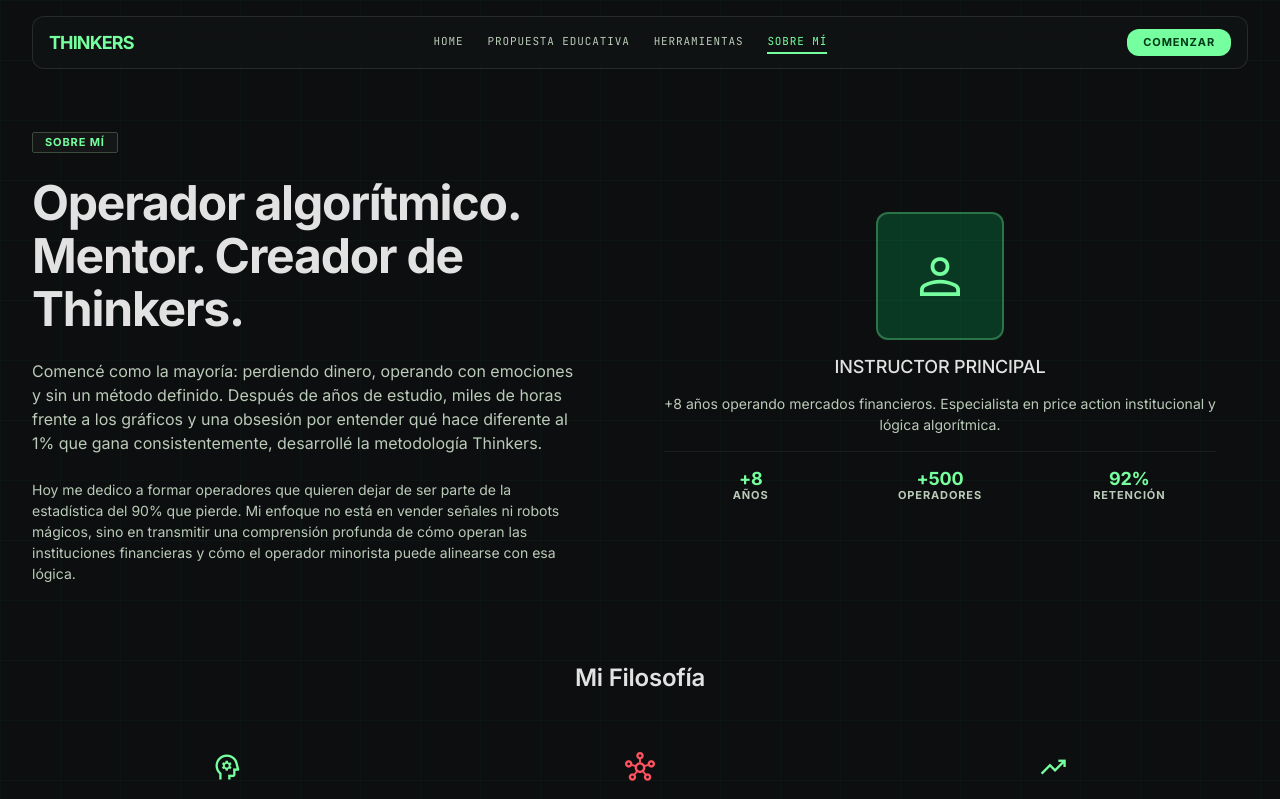
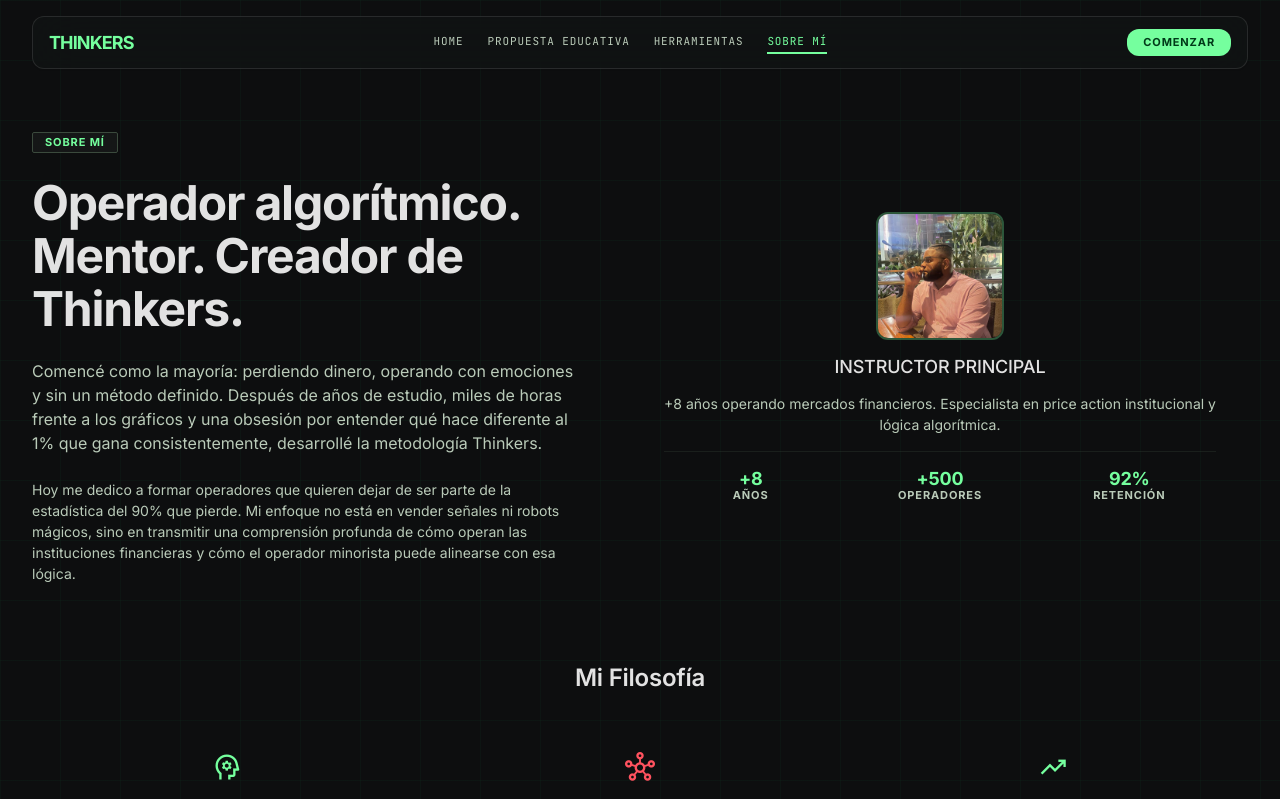
Before and after one commit to srbills04/institutional-alpha, an Angular app: page /sobre-mi in a window 1280 px wide. Shown: the top 799 px of the page. Built offline with nearby package versions, Linux system fonts and the light colour scheme.

Commit message:
feat: agregar foto de perfil en pagina Sobre Mi

```diff
--- a/src/app/pages/sobre-mi/sobre-mi.component.html
+++ b/src/app/pages/sobre-mi/sobre-mi.component.html
@@ -15,9 +15,7 @@
 </p>
 </div>
 <div class="flex-1 glass-panel p-8 rounded-lg text-center space-y-4">
-<div class="w-32 h-32 rounded-full bg-primary-container/20 mx-auto flex items-center justify-center border-2 border-primary/30">
-<span class="material-symbols-outlined text-6xl text-primary">person</span>
-</div>
+<img src="/assets/profile.jpeg" alt="Instructor THINKERS" class="w-32 h-32 rounded-full object-cover mx-auto border-2 border-primary/30">
 <h3 class="text-data-lg text-on-surface uppercase">Instructor Principal</h3>
 <p class="text-body-md text-on-surface-variant">+8 años operando mercados financieros. Especialista en price action institucional y lógica algorítmica.</p>
 <div class="grid grid-cols-3 gap-4 pt-4 border-t border-outline-variant/30">
```
Also changed, not shown: Image/WhatsApp Image 2026-07-16 at 9.59.14 PM.jpeg (added), public/assets/profile.jpeg (added).
